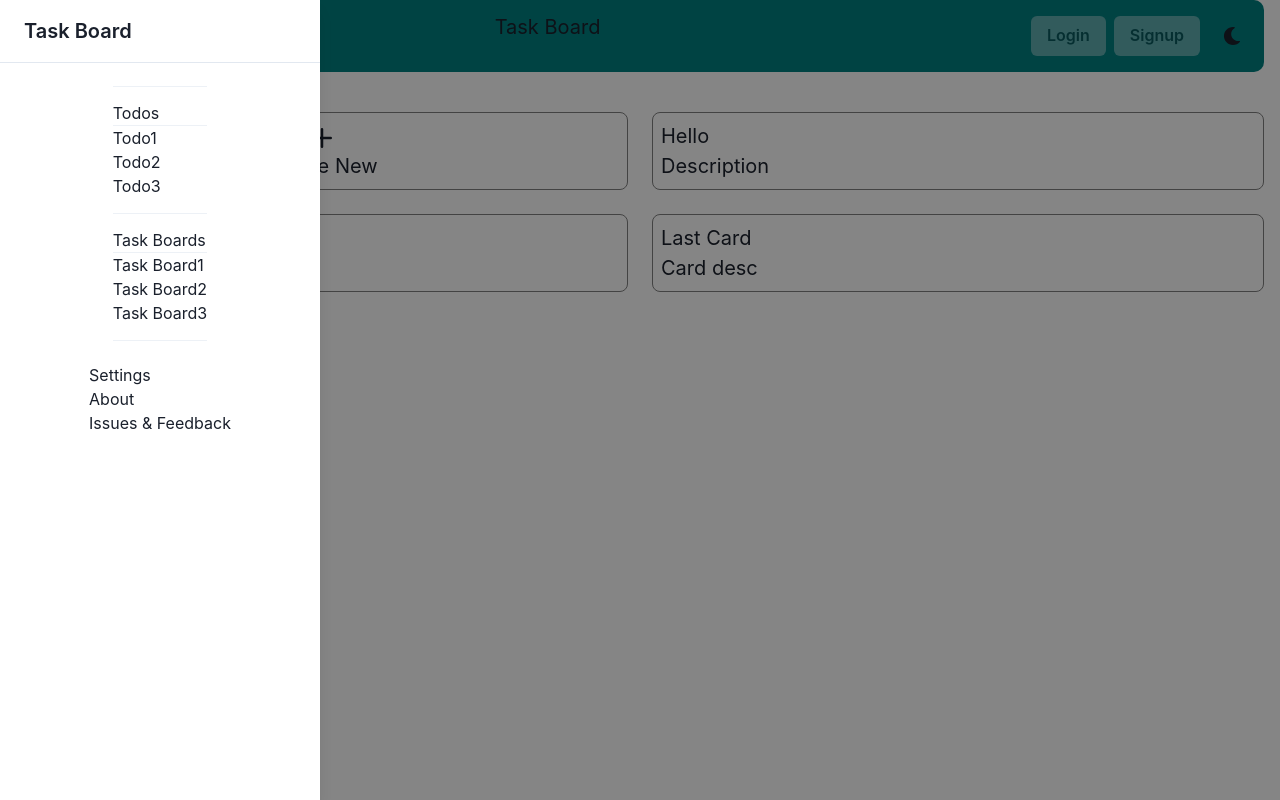
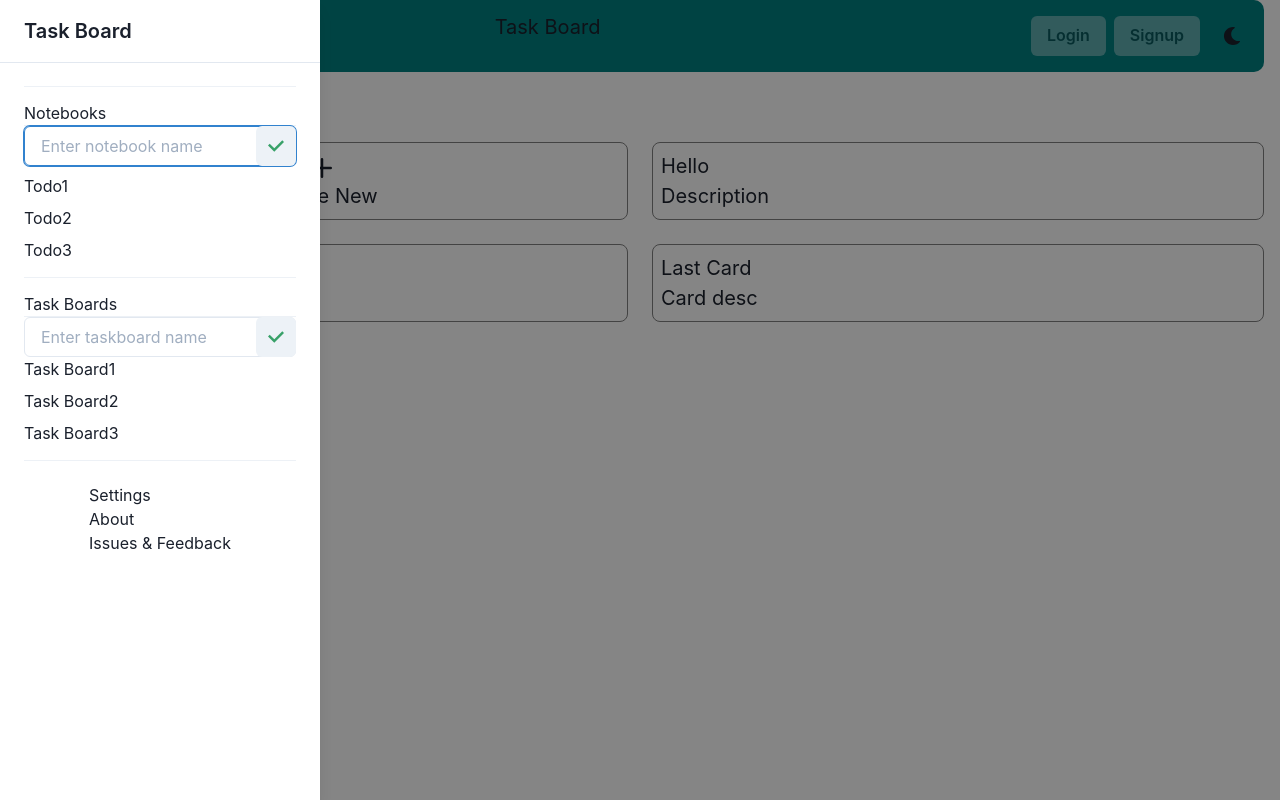
Before and after one commit to WahidX/task-board, a React (Create React App) app in the folder client/: page / in a window 1280 px wide. Both pictures are taken after a click on the button 48 px from the left and 32 px from the top of the page. Built offline with nearby package versions, Linux system fonts and the light colour scheme.

Commit message:
current item showed everywhere

```diff
--- a/client/src/components/App.tsx
+++ b/client/src/components/App.tsx
@@ -36,11 +36,11 @@ const App = (props) => {
 	);
 };
 
-function mapStateToProps(state: RootState) {
+function mapStoreToProps(state: RootState) {
 	return {
 		app: state.app,
 		user: state.user,
 	};
 }
 
-export default connect(mapStateToProps)(App);
+export default connect(mapStoreToProps)(App);
--- a/client/src/components/Home/index.tsx
+++ b/client/src/components/Home/index.tsx
@@ -1,13 +1,22 @@
-import { Box } from "@chakra-ui/layout";
+import { Box, Text } from "@chakra-ui/layout";
 import React from "react";
+import { connect } from "react-redux";
+import { RootState } from "../../store";
 import CardList from "./CardList";
 
 function Home(props) {
 	return (
 		<Box marginTop="10">
+			<Text>{props.app.currentItem ? `${props.app.currentItem.name}` : "Open an Item"}</Text>
 			<CardList />
 		</Box>
 	);
 }
 
-export default Home;
+let mapStoreToProps = (state: RootState) => {
+	return {
+		app: state.app,
+	};
+};
+
+export default connect(mapStoreToProps)(Home);
--- a/client/src/components/LSideBar/NoteList.tsx
+++ /dev/null
@@ -1,34 +0,0 @@
-import { Divider, List, ListItem, Text } from "@chakra-ui/layout";
-import React from "react";
-
-import CustomDivider from "../shared/CustomDivider";
-
-function NoteList(props) {
-	return (
-		<div>
-			<CustomDivider width={30} />
-
-			<Text>Todos</Text>
-			<Divider />
-			<List>
-				<ListItem>Todo1</ListItem>
-				<ListItem>Todo2</ListItem>
-				<ListItem>Todo3</ListItem>
-			</List>
-
-			<CustomDivider width={30} />
-
-			<Text>Task Boards</Text>
-			<Divider />
-			<List>
-				<ListItem>Task Board1</ListItem>
-				<ListItem>Task Board2</ListItem>
-				<ListItem>Task Board3</ListItem>
-			</List>
-
-			<CustomDivider width={30} />
-		</div>
-	);
-}
-
-export default NoteList;
--- /dev/null
+++ b/client/src/components/LSideBar/NoteList/CreateField.tsx
@@ -0,0 +1,41 @@
+import { IconButton } from "@chakra-ui/button";
+import { CheckIcon } from "@chakra-ui/icons";
+import { Input, InputGroup, InputRightElement } from "@chakra-ui/input";
+import React, { useState } from "react";
+import { connect } from "react-redux";
+import { Dispatch } from "redux";
+import { RootState } from "../../../store";
+
+function CreateField(props: CreateFieldProps) {
+	const [name, setName] = useState("");
+
+	let addItemHandle = () => {
+		console.log("To be created : ", name);
+	};
+
+	return (
+		<InputGroup>
+			<Input type="text" aria-label="create-field" placeholder={`Enter ${props.type} name`} value={name} onChange={(e) => setName(e.target.value)} />
+			<InputRightElement
+				children={
+					<IconButton aria-label={`create-field-${props.type}`} onClick={addItemHandle}>
+						<CheckIcon color="green.500" />
+					</IconButton>
+				}
+			/>
+		</InputGroup>
+	);
+}
+
+function mapStoreToProps(state: RootState) {
+	return {
+		items: state.items,
+	};
+}
+
+export default connect(mapStoreToProps)(CreateField);
+
+type CreateFieldProps = {
+	type: String;
+	dispatch: Dispatch;
+};
--- /dev/null
+++ b/client/src/components/LSideBar/NoteList/index.tsx
@@ -0,0 +1,67 @@
+import { Divider, List, ListItem, Text } from "@chakra-ui/layout";
+import React, { Key } from "react";
+import { connect } from "react-redux";
+import { RootState } from "../../../store";
+import CustomDivider from "../../shared/CustomDivider";
+import CreateField from "./CreateField";
+
+type NoteBookArr = [String, NoteBook];
+type TaskBoardArr = [String, TaskBoard];
+
+function NoteList(props) {
+	let notebooks: NoteBookArr[] = Object.entries(props.notebooks);
+	let taskboards: TaskBoardArr[] = Object.entries(props.taskboards);
+
+	let mode = props.app.mode;
+	let currentItem = props.app.currentItem;
+	console.log("mode: ", mode, "currentItem: ", currentItem);
+
+	return (
+		<div>
+			<CustomDivider width={30} />
+
+			<Text>Notebooks</Text>
+			<Divider />
+			<List spacing="2">
+				<CreateField type="notebook" />
+				{notebooks.map((notebookArr: NoteBookArr) => (
+					<ListItem bg={currentItem === notebookArr[0] ? "grey" : ""} key={notebookArr[0] as Key}>
+						{notebookArr[1].name}
+					</ListItem>
+				))}
+
+				<ListItem>Todo1</ListItem>
+				<ListItem>Todo2</ListItem>
+				<ListItem>Todo3</ListItem>
+			</List>
+
+			<CustomDivider width={30} />
+
+			<Text>Task Boards</Text>
+			<Divider />
+			<CreateField type="taskboard" />
+			<List spacing="2">
+				{taskboards.map((taskboardArr: TaskBoardArr) => (
+					<ListItem key={taskboardArr[0] as Key}>{taskboardArr[1].name}</ListItem>
+				))}
+
+				<ListItem>Task Board1</ListItem>
+				<ListItem>Task Board2</ListItem>
+				<ListItem>Task Board3</ListItem>
+			</List>
+
+			<CustomDivider width={30} />
+		</div>
+	);
+}
+
+function mapStoreToProps(state: RootState) {
+	return {
+		notebooks: state.items.notebooks,
+		taskboards: state.items.taskboards,
+		user: state.user,
+		app: state.app,
+	};
+}
+
+export default connect(mapStoreToProps)(NoteList);
--- a/client/src/components/shared/Header.tsx
+++ b/client/src/components/shared/Header.tsx
@@ -47,10 +47,10 @@ function Header(props) {
 	);
 }
 
-function mapStateToProps(state: RootState) {
+function mapStoreToProps(state: RootState) {
 	return {
 		app: state.app,
 	};
 }
 
-export default connect(mapStateToProps)(Header);
+export default connect(mapStoreToProps)(Header);
--- a/client/src/reducers/app.ts
+++ b/client/src/reducers/app.ts
@@ -1,13 +1,22 @@
 import { Action } from "redux";
 interface AppStore {
 	local: Boolean;
+	mode: AppMode;
+	currentItem: unknown | NoteBook | TaskBoard; // have to check
 	error: String;
 	loading: Boolean;
 	config: Object;
 }
 
+enum AppMode {
+	notebook = "notebook",
+	taskboard = "taskboard",
+}
+
 const initialState: AppStore = {
 	local: true,
+	mode: AppMode.notebook,
+	currentItem: null,
 	loading: false,
 	error: "",
 	config: {},
--- a/client/src/reducers/items.ts
+++ b/client/src/reducers/items.ts
@@ -8,7 +8,7 @@ import {
 	ADD_CARD_SUCCESS,
 } from "../actions/actionTypes";
 
-interface ItemStore {
+export interface ItemStore {
 	notebooks: {
 		[index: string]: NoteBook;
 	};
@@ -24,7 +24,7 @@ const initialState: ItemStore = {
 	loading: false,
 };
 
-export default function items(state: ItemStore = initialState, action: Action | any): Object {
+export default function items(state: ItemStore = initialState, action: Action | any): ItemStore {
 	switch (action.type) {
 		case START_ITEM_LOADING:
 			return {
```
